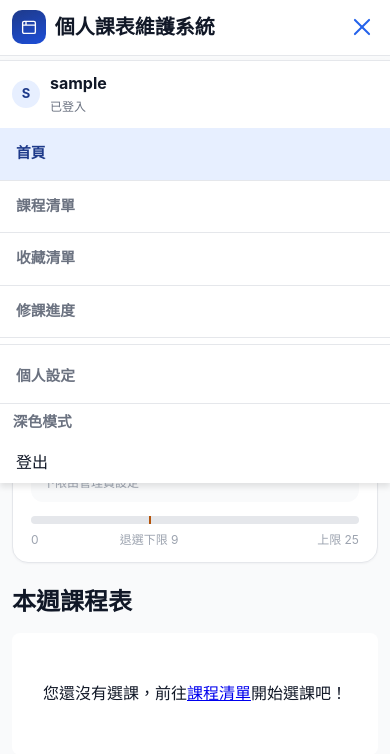
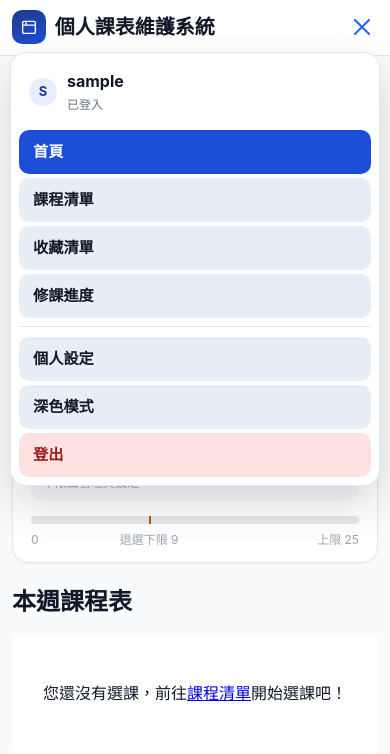
Before and after one commit to 11346070/Class-Schedule, a Django app: page / in a window 390 px wide, after a click that opens the changed part. Shown: the top 754 px of the page. Run offline with Django 5.2, Linux system fonts and the light colour scheme; the visitor is signed in with stand-in values (Sample User, id 1); data comes from the database, SQL or seed files in the repository; data that the repository does not hold is empty.

Commit message:
style: give the mobile menu consistent contrast and hover
Co-authored-by: Cursor <cursoragent@cursor.com>

```diff
--- a/static/css/style.css
+++ b/static/css/style.css
@@ -2278,3 +2278,103 @@ html[data-theme="dark"] .course-actions .btn:disabled:hover {
     background: #243041;
     color: #8b9bb0;
 }
+
+/* 手機選單：每個項目使用同一套底色與懸停，避免只有主題按鈕有反應 */
+@media (max-width: 768px) {
+    .nav-menu {
+        top: calc(100% + 8px);
+        left: 10px;
+        right: 10px;
+        gap: 4px;
+        padding: 8px;
+        border: 1px solid var(--border-color);
+        border-radius: 16px;
+        background: var(--surface);
+        box-shadow: 0 18px 40px rgba(17, 24, 39, 0.16);
+    }
+
+    .mobile-profile {
+        padding: 8px 10px 12px;
+    }
+
+    .menu-split {
+        margin: 4px 8px 6px;
+    }
+
+    .nav-menu a,
+    .nav-menu .nav-link-btn,
+    .nav-menu .js-theme {
+        display: flex;
+        align-items: center;
+        width: 100%;
+        min-height: 44px;
+        margin: 0;
+        padding: 0 14px;
+        border: 0;
+        border-radius: 10px;
+        background: #e8eef6;
+        color: #111827;
+        font-weight: 600;
+        font-size: 0.95rem;
+        text-align: left;
+        box-shadow: none;
+    }
+
+    .nav-menu a:hover,
+    .nav-menu a:focus-visible,
+    .nav-menu .nav-link-btn:hover,
+    .nav-menu .nav-link-btn:focus-visible,
+    .nav-menu .js-theme:hover,
+    .nav-menu .js-theme:focus-visible,
+    .nav-menu a.active {
+        background: #1d4ed8;
+        color: #fff;
+    }
+
+    .nav-menu .nav-link-btn.danger {
+        background: #fee2e2;
+        color: #991b1b;
+    }
+
+    .nav-menu .nav-link-btn.danger:hover,
+    .nav-menu .nav-link-btn.danger:focus-visible {
+        background: #ef4444;
+        color: #fff;
+    }
+}
+
+@media (max-width: 768px) {
+    html[data-theme="dark"] .nav-menu {
+        background: #1b2836;
+        box-shadow: 0 18px 40px rgba(0, 0, 0, 0.35);
+    }
+
+    html[data-theme="dark"] .nav-menu a,
+    html[data-theme="dark"] .nav-menu .nav-link-btn,
+    html[data-theme="dark"] .nav-menu .js-theme {
+        background: #31445c;
+        color: #f3f7fb;
+    }
+
+    html[data-theme="dark"] .nav-menu a:hover,
+    html[data-theme="dark"] .nav-menu a:focus-visible,
+    html[data-theme="dark"] .nav-menu .nav-link-btn:hover,
+    html[data-theme="dark"] .nav-menu .nav-link-btn:focus-visible,
+    html[data-theme="dark"] .nav-menu .js-theme:hover,
+    html[data-theme="dark"] .nav-menu .js-theme:focus-visible,
+    html[data-theme="dark"] .nav-menu a.active {
+        background: #1d4ed8;
+        color: #fff;
+    }
+
+    html[data-theme="dark"] .nav-menu .nav-link-btn.danger {
+        background: #5c2a32;
+        color: #fecaca;
+    }
+
+    html[data-theme="dark"] .nav-menu .nav-link-btn.danger:hover,
+    html[data-theme="dark"] .nav-menu .nav-link-btn.danger:focus-visible {
+        background: #ef4444;
+        color: #fff;
+    }
+}
--- a/templates/base.html
+++ b/templates/base.html
@@ -13,7 +13,7 @@
             } catch (e) {}
         })();
     </script>
-    <link rel="stylesheet" href="/static/css/style.css?v=20261030k">
+    <link rel="stylesheet" href="/static/css/style.css?v=20261030l">
     {% block extra_css %}{% endblock %}
 </head>
 <body>
```
